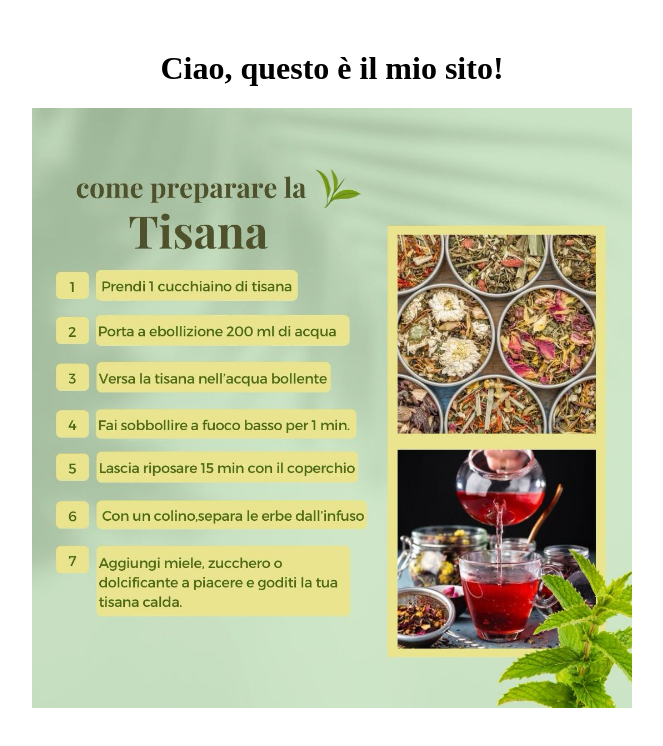
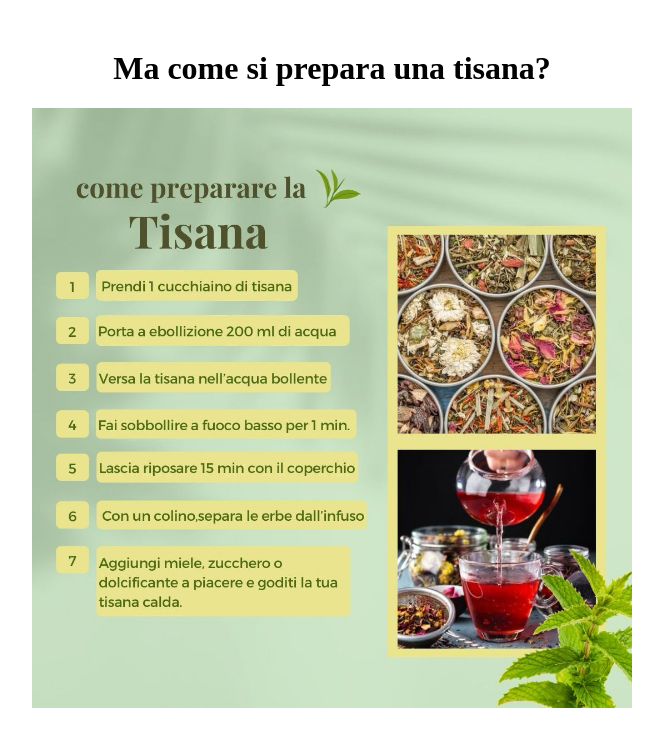
Before and after one commit to xxmeryxx/Istruzioni, a plain HTML site: page index.html in a window 1280 px wide. Shown: the whole page, without its empty margins (308-971 px from the left). Drawn offline with Linux system fonts and the light colour scheme.

Commit message:
Update index.html

```diff
--- a/index.html
+++ b/index.html
@@ -5,7 +5,7 @@
   <title>Il mio sito</title>
 </head>
 <body style="text-align:center; margin-top: 50px;">
-  <h1>Ciao, questo è il mio sito!</h1>
+  <h1>Ma come si prepara una tisana?</h1>
   <img src="Istruzioni.jpg" alt="La mia immagine" style="width:600px; height:auto;">
 </body>
 </html>
```
